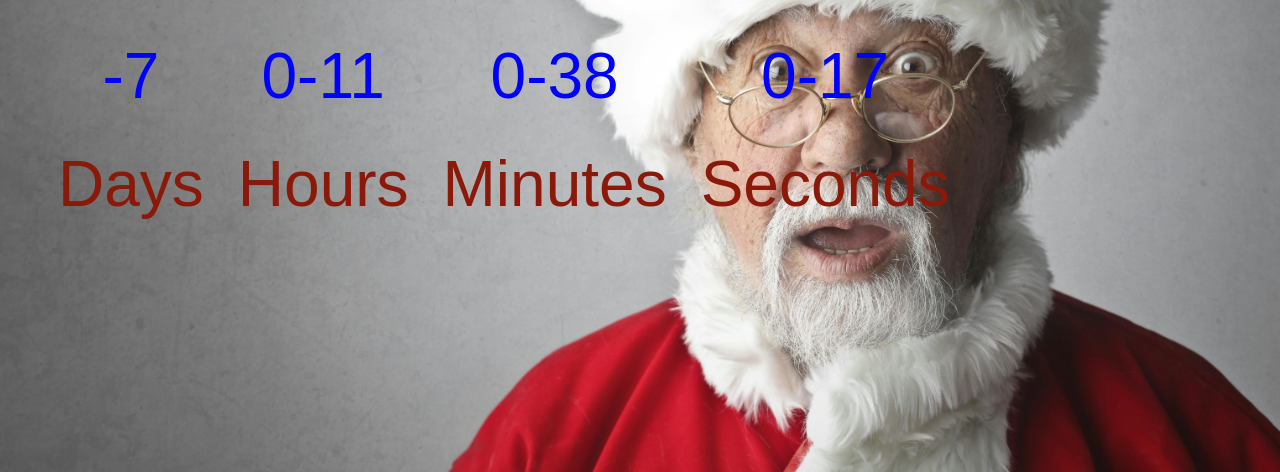
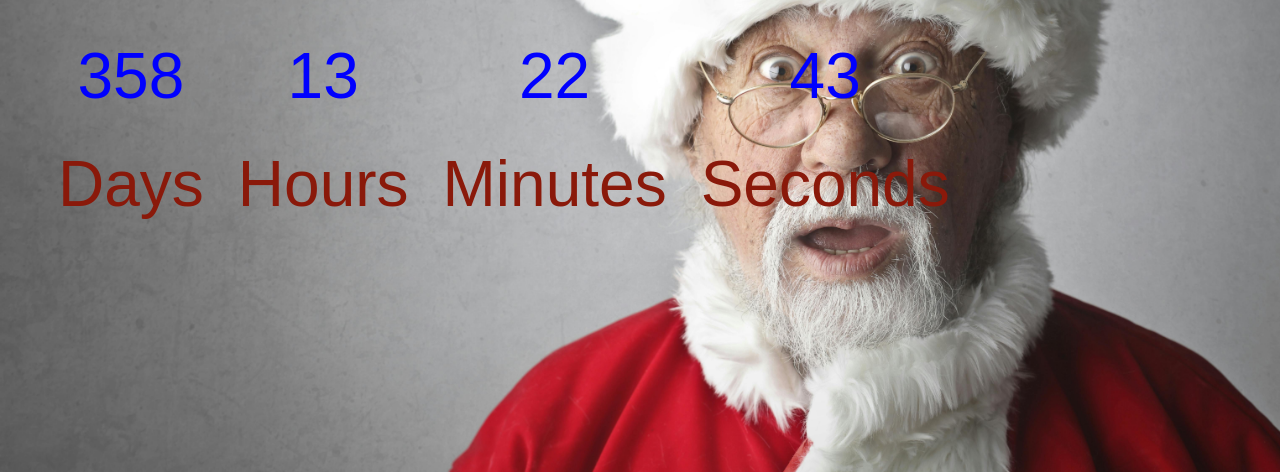
Before and after one commit to mihaelagiorgiana92/Countdown, a plain HTML site: page index.html in a window 1280 px wide. Shown: the part 328-800 px from the top of the page. Drawn offline with Linux system fonts and the light colour scheme; a web font is replaced by a local one.

Commit message:
update year
changed for 2025

```diff
--- a/script.js
+++ b/script.js
@@ -1,6 +1,6 @@
 function countdown() {
     let now = new Date();
-    let evenDate = new Date(2024, 11, 25);
+    let evenDate = new Date(2025, 11, 25);
 
     let actualTime = now.getTime();
     let eventTime = evenDate.getTime();
--- a/style.css
+++ b/style.css
@@ -66,7 +66,7 @@ body {
     animation-iteration-count: infinite;
 }
 
-/* Custom, iPhone Retina */
+/* phone*/
 @media only screen and (min-width: 320px) {
     .container {
         background-size: cover;
```
